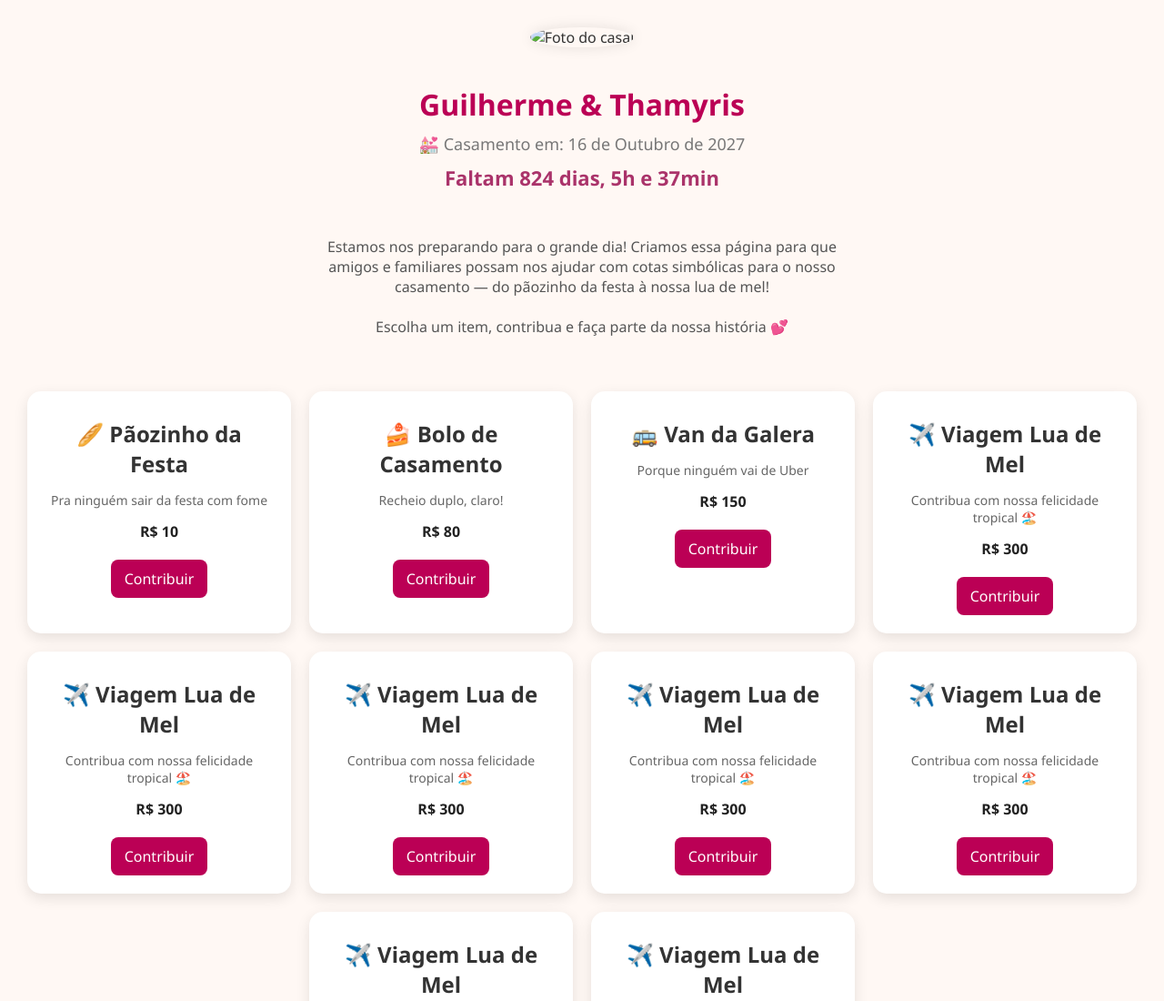
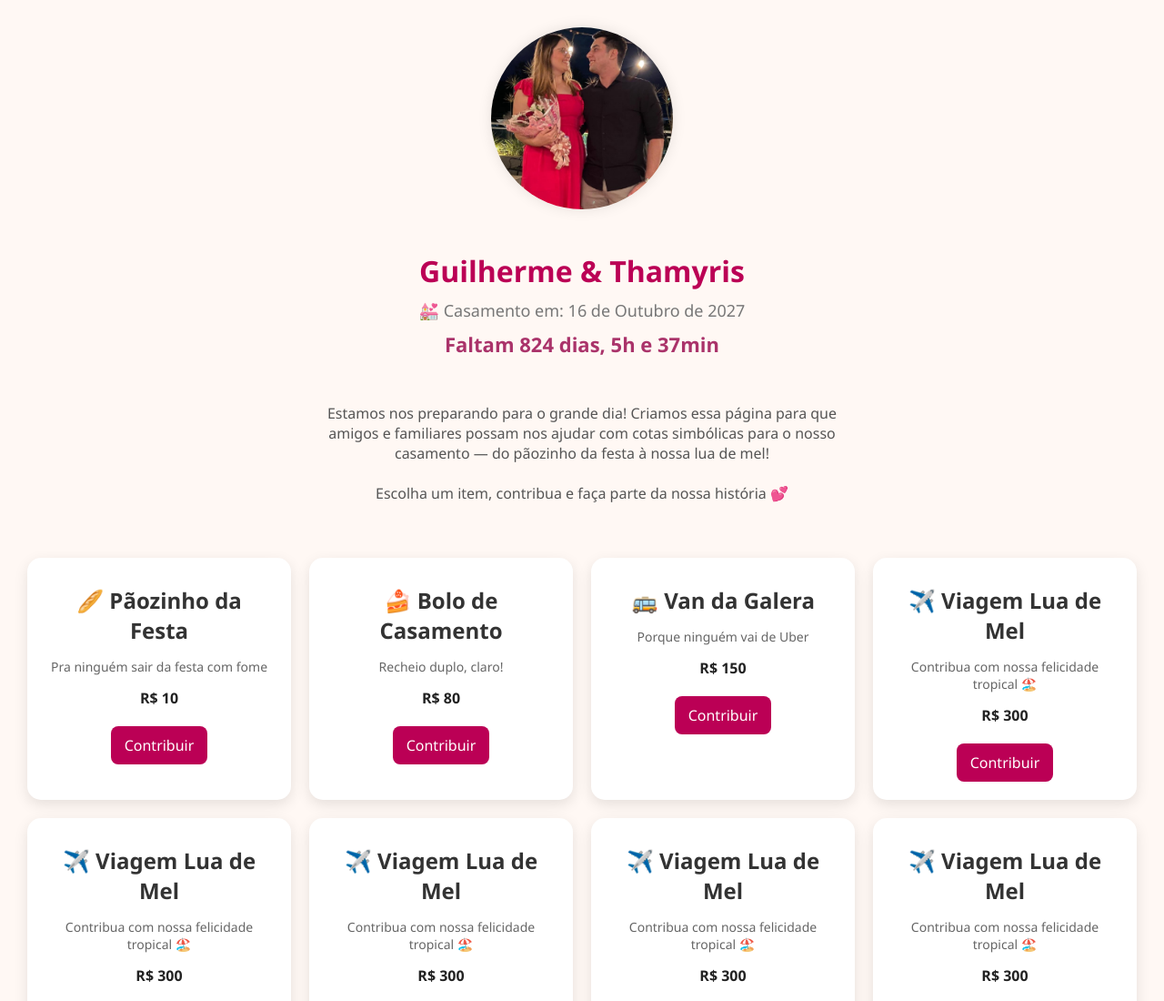
Before and after one commit to guilherme-rhs/casando-guietha, a plain HTML site: page index.html in a window 1280 px wide. Shown: the top 1100 px of the page at 91% size. Drawn offline with Linux system fonts and the light colour scheme.

Commit message:
Update index.html

```diff
--- a/index.html
+++ b/index.html
@@ -111,7 +111,7 @@
 <body>
 
   <header>
-    <img src="sua_foto.jpg" alt="Foto do casal">
+    <img src="recente 1.png" alt="Foto do casal">
     <h1>Guilherme & Thamyris</h1>
     <div class="data-casamento">💒 Casamento em: 16 de Outubro de 2027</div>
     <div class="countdown" id="countdown">Carregando contagem...</div>
```
